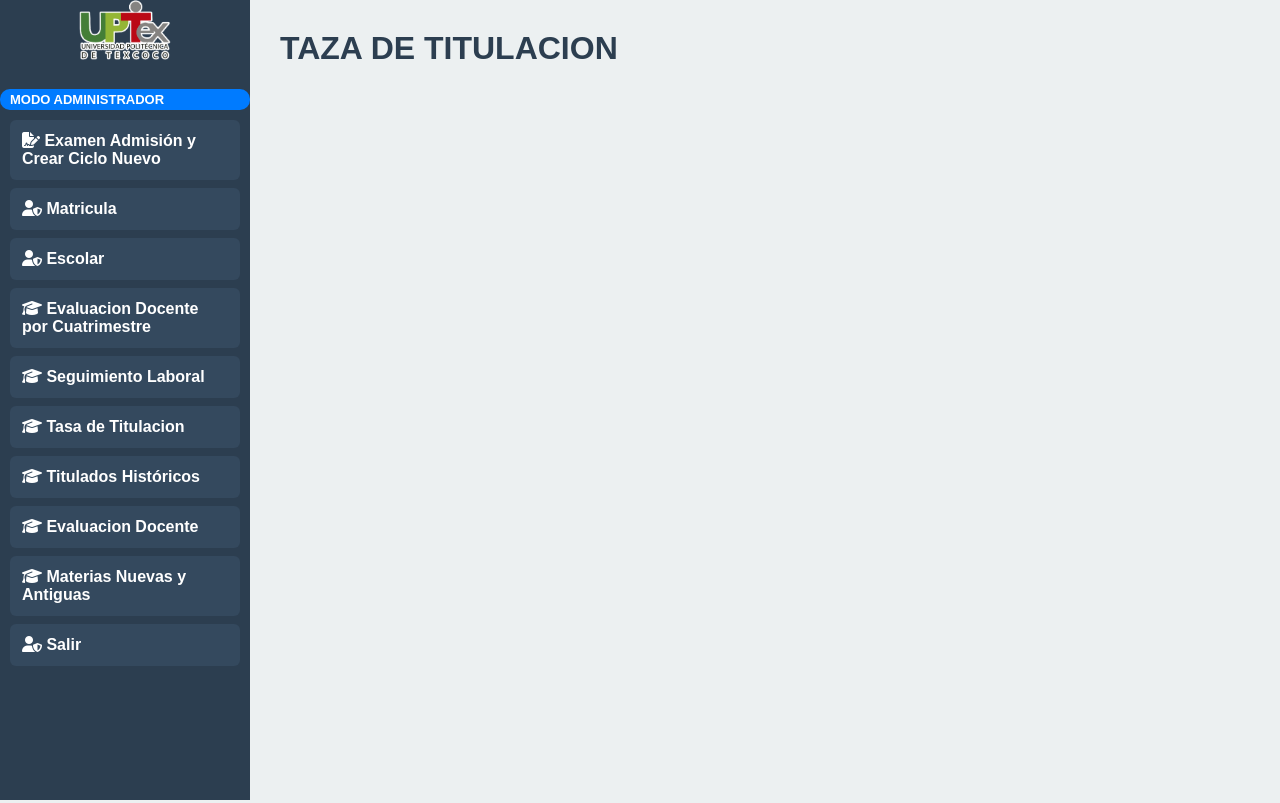
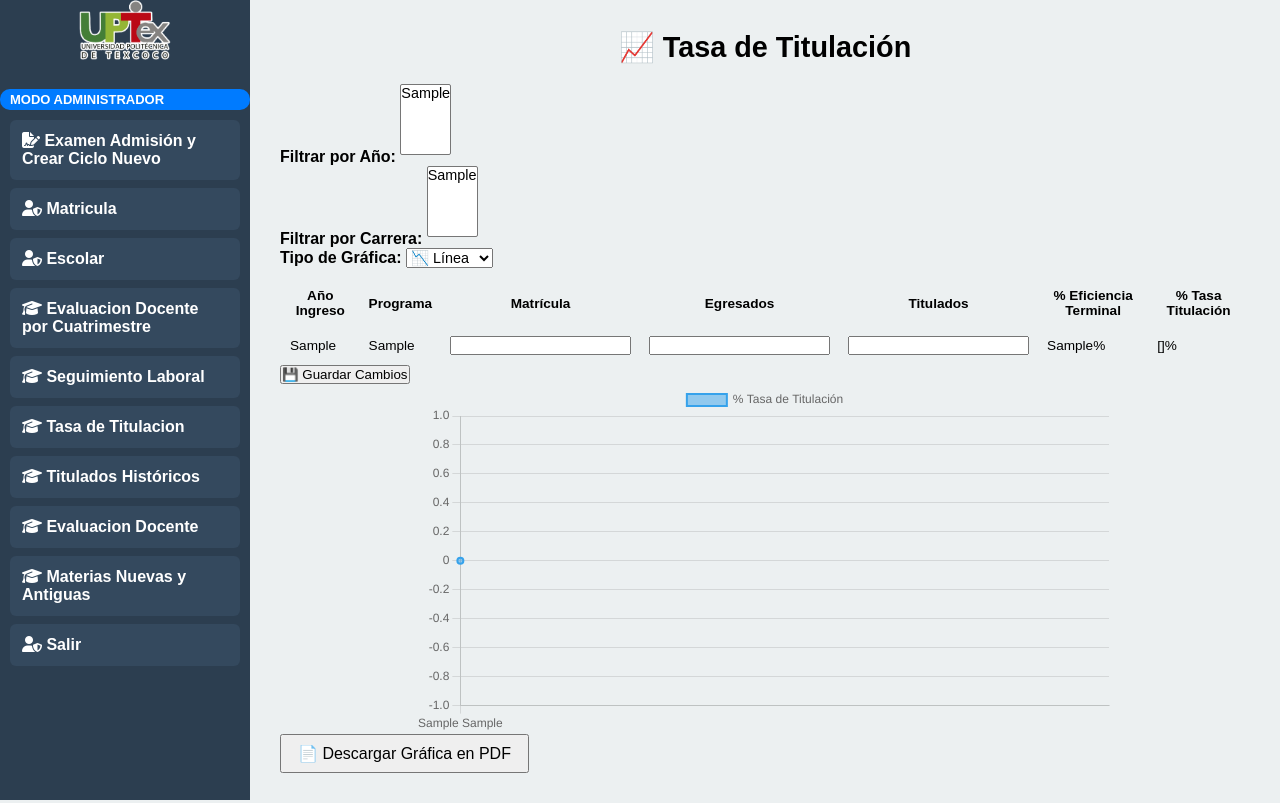
Before and after one commit to CrisGV08/dashUPTEX, a Django app: template api/templates/tasa_de_titulacion.html in a window 1280 px wide. Run offline with Django 5.2, Linux system fonts and the light colour scheme; the template is opened without the code that fills it: most values are stand-ins (such as "Sample title", 1, 10 or a date in 2020); some libraries are stand-ins or nearby versions.

Commit message:
tasa de titulacion

```diff
--- /dev/null
+++ b/api/static/css/tasa_titulacion.css
@@ -0,0 +1,32 @@
+.titulo-principal {
+    font-size: 1.8rem;
+    font-weight: bold;
+    text-align: center;
+    margin-bottom: 20px;
+}
+
+.filtros label {
+    font-weight: bold;
+}
+
+.filtros .form-control {
+    font-size: 0.9rem;
+    margin-bottom: 10px;
+}
+
+.table th, .table td {
+    vertical-align: middle !important;
+    font-size: 0.85rem;
+    padding: 0.5rem;
+}
+
+.grafica-container {
+    width: 100%;
+    max-width: 700px;
+    margin: 0 auto;
+}
+
+#descargarPDF {
+    font-size: 1rem;
+    padding: 8px 16px;
+}
--- /dev/null
+++ b/api/static/js/tasa_de_titulacion.js
@@ -0,0 +1,109 @@
+document.addEventListener("DOMContentLoaded", function () {
+    const tabla = document.querySelector("table tbody");
+    const graficaCanvas = document.getElementById("graficaTitulacion");
+    const filtroAnio = document.getElementById("filtro_anio");
+    const filtroCarrera = document.getElementById("filtro_carrera");
+    const filtroGrafica = document.getElementById("filtro_grafica");
+    const botonPDF = document.getElementById("descargarPDF");
+
+    // Extraer datos iniciales
+    let datosOriginales = Array.from(tabla.querySelectorAll("tr")).map(tr => {
+        const tds = tr.querySelectorAll("td");
+        return {
+            anio: tr.dataset.anio,
+            carrera: tr.dataset.carrera,
+            matricula: parseInt(tds[2].querySelector("input").value),
+            egresados: parseInt(tds[3].querySelector("input").value),
+            titulados: parseInt(tds[4].querySelector("input").value)
+        };
+    });
+
+    function actualizarFiltros() {
+        const anios = [...new Set(datosOriginales.map(d => d.anio))];
+        const carreras = [...new Set(datosOriginales.map(d => d.carrera))];
+
+        anios.forEach(anio => {
+            const option = document.createElement("option");
+            option.value = anio;
+            option.textContent = anio;
+            filtroAnio.appendChild(option);
+        });
+
+        carreras.forEach(carrera => {
+            const option = document.createElement("option");
+            option.value = carrera;
+            option.textContent = carrera;
+            filtroCarrera.appendChild(option);
+        });
+    }
+
+    function obtenerSeleccionados(select) {
+        return Array.from(select.selectedOptions).map(opt => opt.value);
+    }
+
+    function filtrarDatos() {
+        let seleccionAnios = obtenerSeleccionados(filtroAnio);
+        let seleccionCarreras = obtenerSeleccionados(filtroCarrera);
+
+        return datosOriginales.filter(d => {
+            const matchAnio = seleccionAnios.length ? seleccionAnios.includes(d.anio) : true;
+            const matchCarrera = seleccionCarreras.length ? seleccionCarreras.includes(d.carrera) : true;
+            return matchAnio && matchCarrera;
+        });
+    }
+
+    function renderGrafica() {
+        const datos = filtrarDatos();
+        const tipo = filtroGrafica.value;
+
+        const labels = datos.map(d => `${d.carrera} ${d.anio}`);
+        const valores = datos.map(d => {
+            return d.egresados > 0 ? parseFloat(((d.titulados / d.egresados) * 100).toFixed(2)) : 0;
+        });
+
+        if (window.miGrafica) {
+            window.miGrafica.destroy();
+        }
+
+        window.miGrafica = new Chart(graficaCanvas, {
+            type: tipo,
+            data: {
+                labels: labels,
+                datasets: [{
+                    label: '% Tasa de Titulación',
+                    data: valores,
+                    borderWidth: 2
+                }]
+            },
+            options: {
+                responsive: true,
+                plugins: {
+                    legend: {
+                        display: tipo !== 'bar',
+                    }
+                }
+            }
+        });
+    }
+
+    function exportarPDF() {
+        const element = graficaCanvas;
+        const opt = {
+            margin: 0.3,
+            filename: "tasa_titulacion.pdf",
+            image: { type: "jpeg", quality: 0.98 },
+            html2canvas: { scale: 2 },
+            jsPDF: { unit: "in", format: "letter", orientation: "portrait" }
+        };
+        html2pdf().from(element).set(opt).save();
+    }
+
+    // Eventos
+    filtroAnio.addEventListener("change", renderGrafica);
+    filtroCarrera.addEventListener("change", renderGrafica);
+    filtroGrafica.addEventListener("change", renderGrafica);
+    botonPDF.addEventListener("click", exportarPDF);
+
+    actualizarFiltros();
+    renderGrafica();
+});
--- a/api/templates/tasa_de_titulacion.html
+++ b/api/templates/tasa_de_titulacion.html
@@ -1,15 +1,88 @@
 {% extends 'base_admin.html' %}
-
 {% load static %}
 
-{% block title %}Dashboard Universidad{% endblock %}
+{% block title %}Tasa de Titulación{% endblock %}
 
 {% block content %}
-    <div class="container mt-5">
-        <div class="card shadow">
-            <div class="card-body">
-                <h1 class="card-title">TAZA DE TITULACION</h1>
+<link rel="stylesheet" href="{% static 'css/style_buttons.css' %}">
+<link rel="stylesheet" href="{% static 'css/tasa_titulacion.css' %}">
+
+<div class="container mt-4">
+    <div class="card shadow">
+        <div class="card-body">
+            <h2 class="titulo-principal text-center mb-4">📈 Tasa de Titulación</h2>
+
+            <!-- Filtros -->
+            <div class="row filtros mb-4">
+                <div class="col-md-4">
+                    <label><strong>Filtrar por Año:</strong></label>
+                    <select id="filtro_anio" class="form-control" multiple></select>
+                </div>
+                <div class="col-md-4">
+                    <label><strong>Filtrar por Carrera:</strong></label>
+                    <select id="filtro_carrera" class="form-control" multiple></select>
+                </div>
+                <div class="col-md-4">
+                    <label><strong>Tipo de Gráfica:</strong></label>
+                    <select id="filtro_grafica" class="form-control">
+                        <option value="line">📉 Línea</option>
+                        <option value="bar">📊 Barras</option>
+                        <option value="pie">🥧 Pastel</option>
+                    </select>
+                </div>
+            </div>
+
+            <!-- Tabla editable -->
+            <form method="POST">
+                {% csrf_token %}
+                <div class="table-responsive">
+                    <table class="table table-bordered table-striped table-sm text-center">
+                        <thead class="thead-dark">
+                            <tr>
+                                <th>Año Ingreso</th>
+                                <th>Programa</th>
+                                <th>Matrícula</th>
+                                <th>Egresados</th>
+                                <th>Titulados</th>
+                                <th>% Eficiencia Terminal</th>
+                                <th>% Tasa Titulación</th>
+                            </tr>
+                        </thead>
+                        <tbody>
+                            {% for fila in datos %}
+                            <tr data-anio="{{ fila.anio_ingreso }}" data-carrera="{{ fila.programa_antiguo|default:fila.programa_nuevo }}">
+                                <td>{{ fila.anio_ingreso }}</td>
+                                <td>{{ fila.programa_antiguo|default:fila.programa_nuevo }}</td>
+                                <td><input name="matricula_{{ fila.id }}" type="number" value="{{ fila.matricula_ingreso }}" class="form-control form-control-sm" /></td>
+                                <td><input name="egresados_{{ fila.id }}" type="number" value="{{ fila.egresados }}" class="form-control form-control-sm" /></td>
+                                <td><input name="titulados_{{ fila.id }}" type="number" value="{{ fila.titulados }}" class="form-control form-control-sm" /></td>
+                                <td>{{ fila.eficiencia_terminal_porcentaje }}%</td>
+                                <td>{{ fila.tasa_titulacion }}%</td>
+                            </tr>
+                            {% endfor %}
+                        </tbody>
+                    </table>
+                </div>
+                <div class="text-center mt-3">
+                    <button type="submit" class="btn btn-success btn-lg">💾 Guardar Cambios</button>
+                </div>
+            </form>
+
+            <!-- Gráfica -->
+            <div class="grafica-container mt-5">
+                <canvas id="graficaTitulacion"></canvas>
+            </div>
+
+            <!-- Botón PDF -->
+            <div class="text-center mt-4">
+                <button id="descargarPDF" class="btn btn-danger">📄 Descargar Gráfica en PDF</button>
             </div>
         </div>
     </div>
+</div>
+
+<!-- Scripts -->
+<script src="https://cdn.jsdelivr.net/npm/chart.js"></script>
+<script src="https://cdnjs.cloudflare.com/ajax/libs/html2pdf.js/0.9.3/html2pdf.bundle.min.js"></script>
+<script src="{% static 'js/tasa_de_titulacion.js' %}"></script>
 {% endblock %}
```
